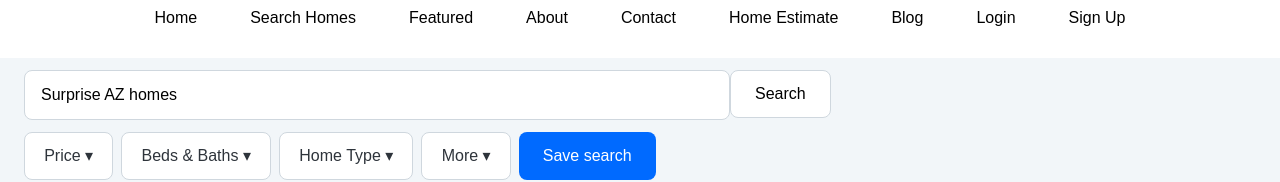
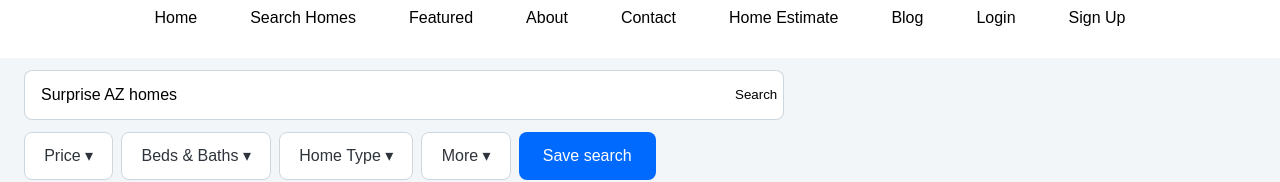
Before and after one commit to dm-1904/dvhs, a React (Vite) app in the folder dvhs/: page /search in a window 1280 px wide. Shown: the part 160-342 px from the top of the page. Built offline with nearby package versions, Linux system fonts and the light colour scheme.

Commit message:
refactor searchBar

```diff
--- a/dvhs/src/components/searchBar.tsx
+++ b/dvhs/src/components/searchBar.tsx
@@ -1,5 +1,5 @@
 import { useState } from "react";
-import "../css/searchHeader.css";
+import "../css/searchBar.css";
 
 export default function SearchBar() {
   const [query, setQuery] = useState("Surprise AZ homes");
@@ -18,7 +18,7 @@ export default function SearchBar() {
         >
           <input
             type="text"
-            placeholder="Address, neighborhood, city, ZIP"
+            placeholder="Search by city, neighborhood, zip code, or MLS#"
             value={query}
             onChange={(e) => setQuery(e.target.value)}
             aria-label="Search"
@@ -38,6 +38,7 @@ export default function SearchBar() {
           <button
             type="submit"
             className="icon-btn submit-btn"
+            id="search-btn"
             aria-label="Submit search"
           >
             Search
--- a/dvhs/src/css/searchHeader.css
+++ b/dvhs/src/css/searchBar.css
@@ -23,8 +23,12 @@
   width: 50vw;
   height: 48px;
   padding: 0 3rem 0 1rem;
-  border: 1px solid #cfd7de;
-  border-radius: 8px;
+  border-top: 1px solid #cfd7de;
+  border-bottom: 1px solid #cfd7de;
+  border-left: 1px solid #cfd7de;
+  border-right: none;
+  border-top-left-radius: 8px;
+  border-bottom-left-radius: 8px;
   font-size: 1rem;
   background: #fff;
 }
@@ -36,6 +40,18 @@
   background: white;
   color: black;
   border: 1px solid #cfd7de;
+  border-radius: none;
+}
+
+#search-btn {
+  border-radius: none;
+  border: none;
+  border-top-right-radius: 8px;
+  border-bottom-right-radius: 8px;
+  border-top: 1px solid #cfd7de;
+  border-bottom: 1px solid #cfd7de;
+  border-left: none;
+  border-right: 1px solid #cfd7de;
 }
 
 .search-bar-filter-row {
@@ -61,8 +77,7 @@
   border-color: #999;
 }
 
-.search-bar-save-btn,
-.icon-btn {
+.search-bar-save-btn {
   height: 48px;
   background: #006aff;
   color: #fff;
```
